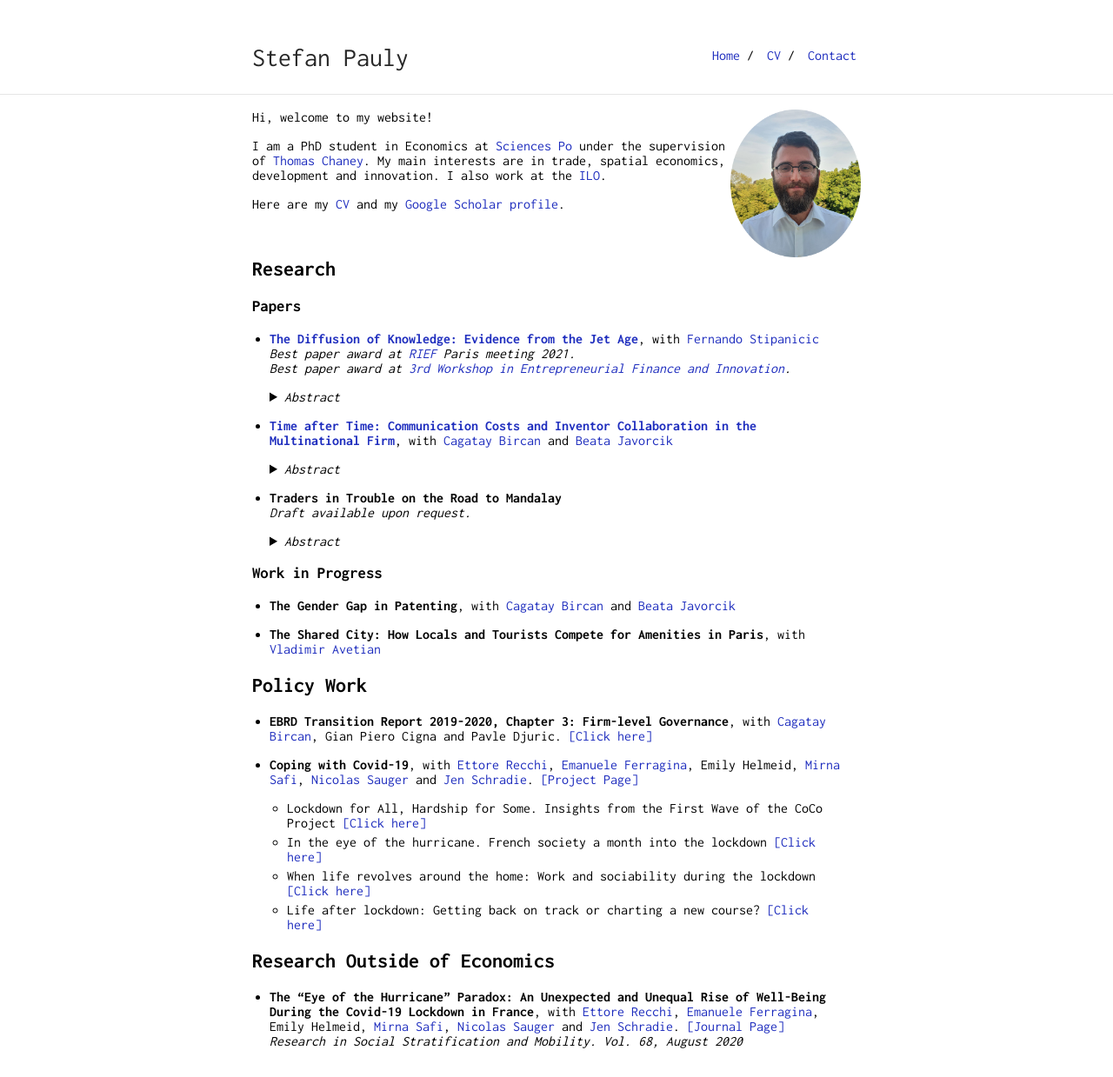
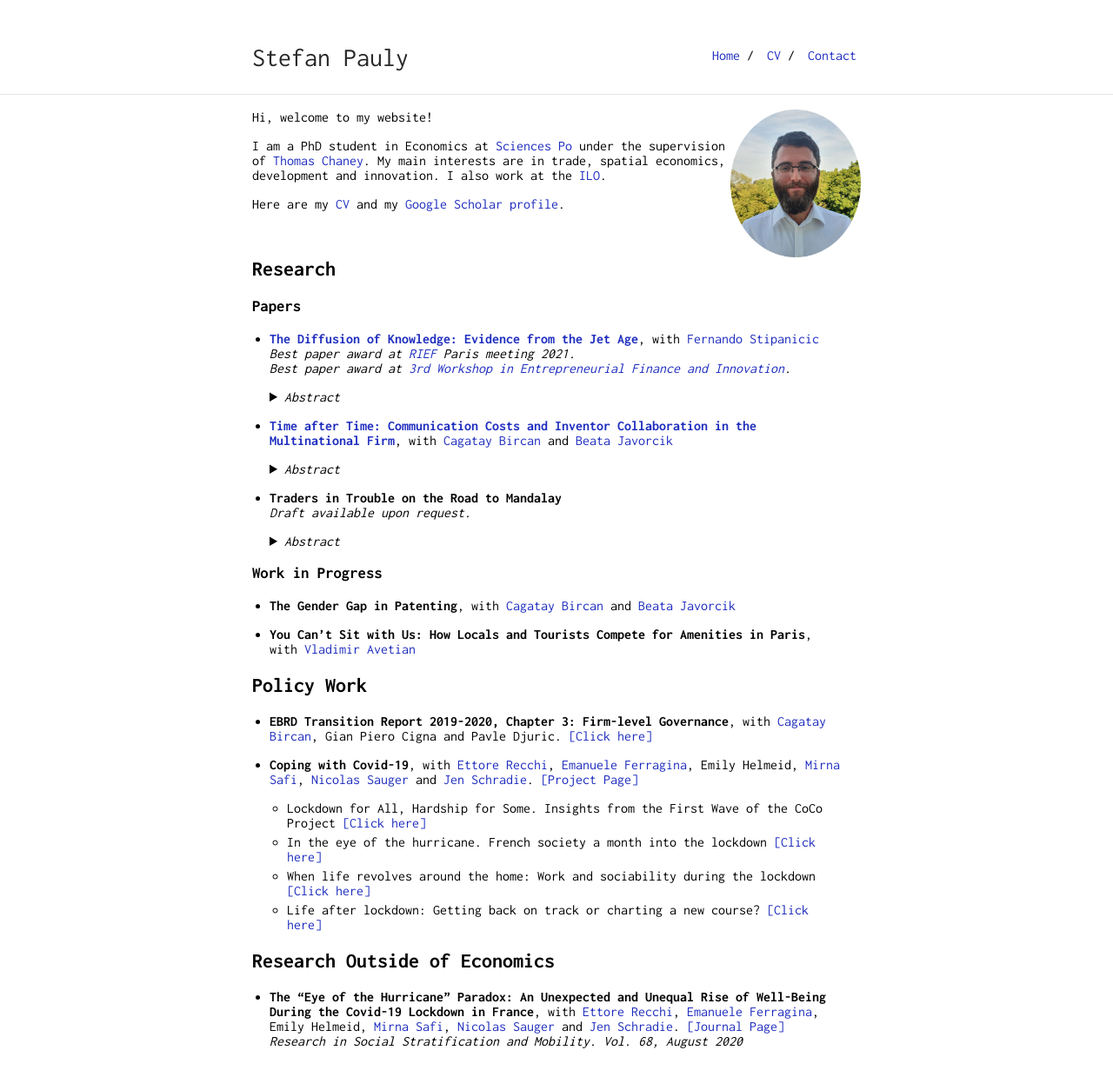
Before and after one commit to paustefa/paustefa.github.io, a Jekyll site: the page built from index.md, in a window 1280 px wide. Shown: the whole page at 87% size. Built offline with Jekyll 4.4.1, drawn with Linux system fonts in a browser that asks for light colours.

Commit message:
Update index.md

```diff
--- a/index.md
+++ b/index.md
@@ -78,7 +78,7 @@ are the most resilient. Overall, this suggests that the risk of losing shipments
 
 - **The Gender Gap in Patenting**, with [Cagatay Bircan](http://cagataybircan.com/) and [Beata Javorcik](http://users.ox.ac.uk/~econ0247/)
 
-- **The Shared City: How Locals and Tourists Compete for Amenities in Paris**, with [Vladimir Avetian](https://vladimir-avetian.github.io/)
+- **You Can't Sit with Us: How Locals and Tourists Compete for Amenities in Paris**, with [Vladimir Avetian](https://vladimir-avetian.github.io/)
 
 ## Policy Work
 
```
